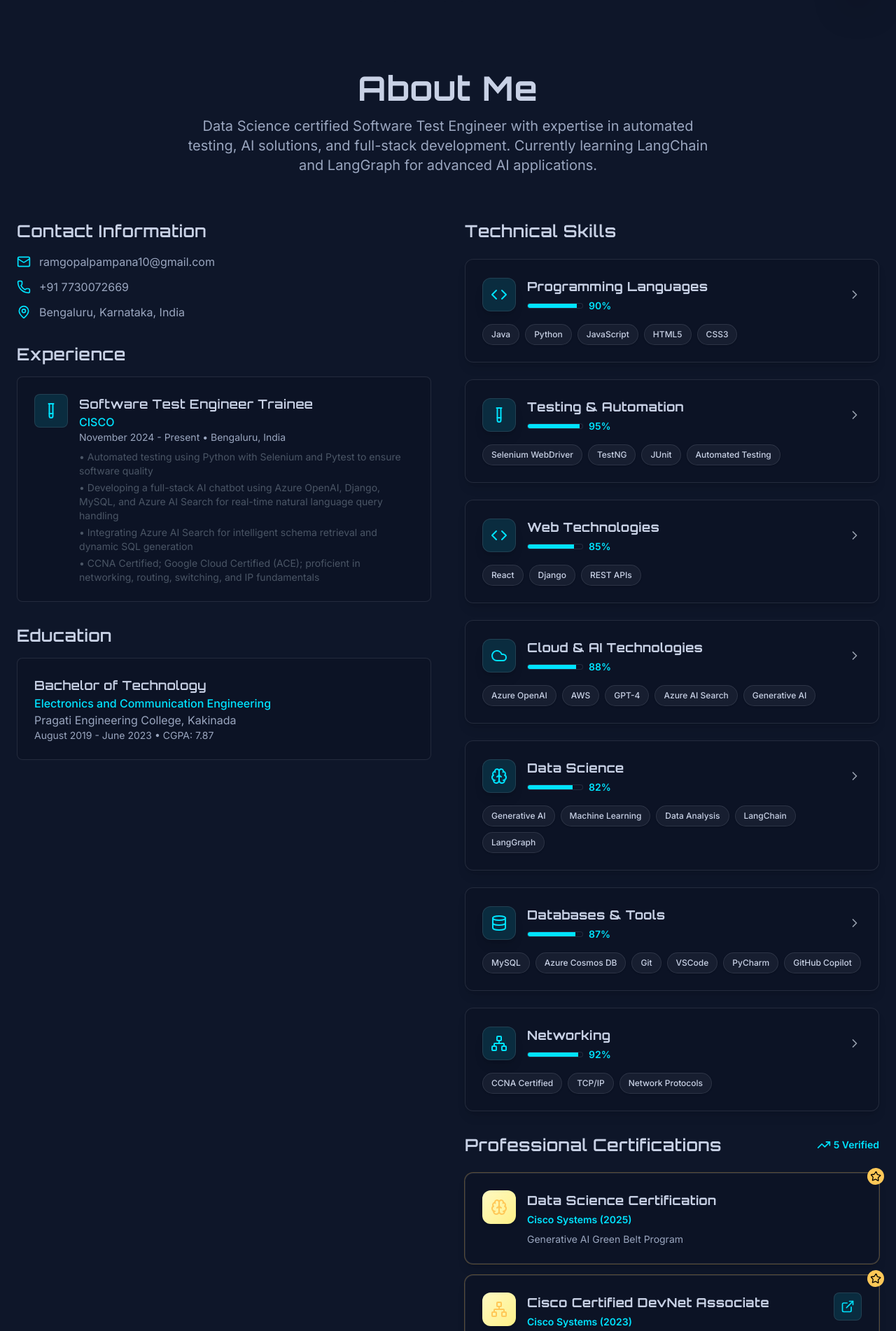
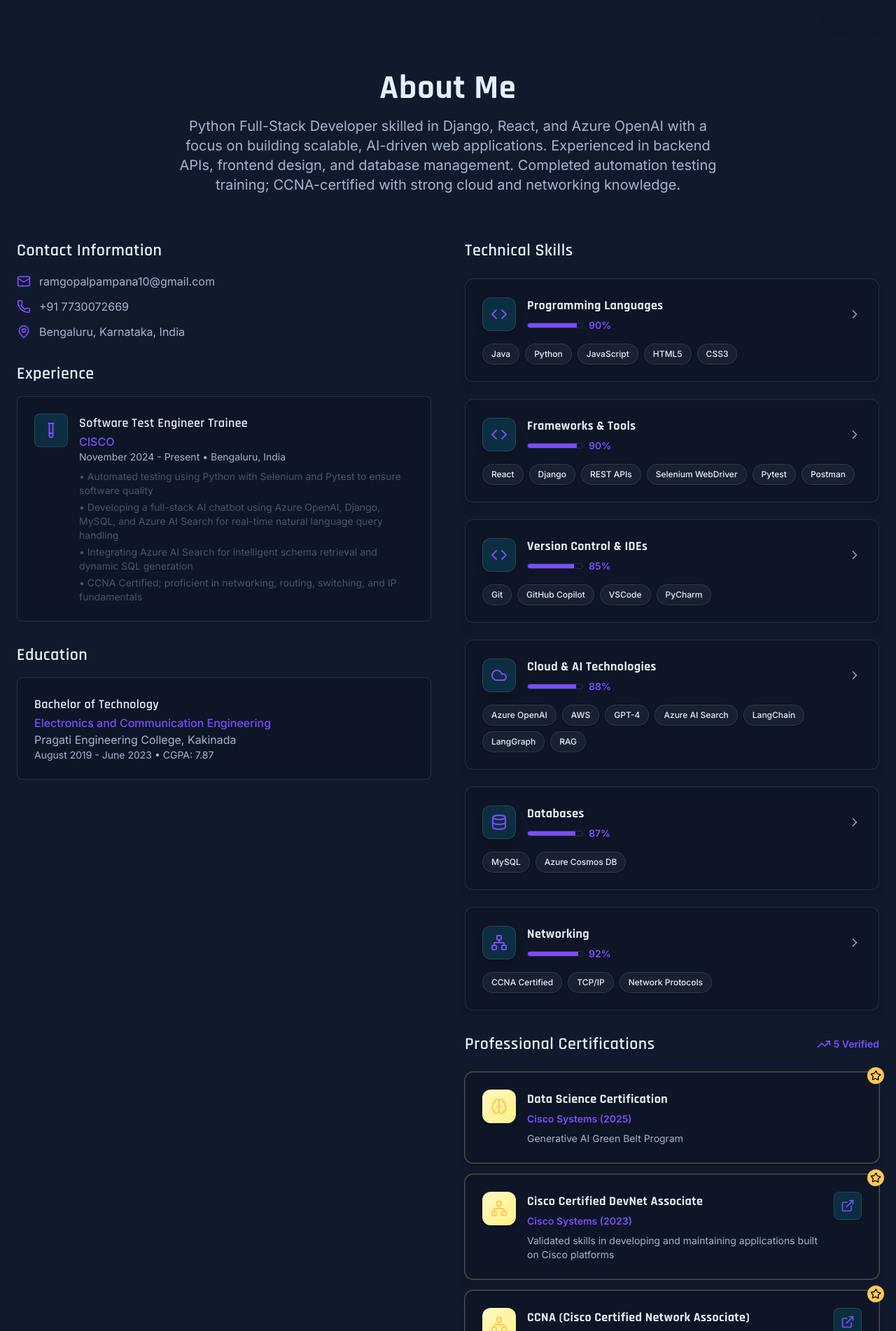
Before and after one commit to Ram2669/portfolio, a Next.js app: page / in a window 1280 px wide. Shown: the part 778-2680 px from the top of the page at 70% size. Built offline with nearby package versions, Linux system fonts and the light colour scheme.

Commit message:
Merge PR #4: Vertical-only resume refresh (Aurora theme) — Hero/About/Projects + globals/layout
Deploy vertical-only resume refresh to production via main.

Includes: Aurora theme, font stack, resume-aligned Hero/About/Projects, accessibility and UX refinements.

```diff
--- a/src/app/globals.css
+++ b/src/app/globals.css
@@ -1,24 +1,24 @@
 @import "tailwindcss";
 
 :root {
-  /* Mission Control theme tokens */
-  --mission-bg: #0A0F1F;
-  --mission-surface: #0E1629;
-  --mission-panel: #0C1325;
-  --mission-card: #0F1B2E;
+  /* Aurora vertical theme tokens */
+  --mission-bg: #0B1220;
+  --mission-surface: #111A2C;
+  --mission-panel: #0D1526;
+  --mission-card: #121C2F;
 
-  --mission-text: #C8D1E5;
-  --mission-muted: #9AA6BF;
+  --mission-text: #E6EEF8;
+  --mission-muted: #A5B4CF;
 
-  --mission-accent: #00E3FF;
-  --mission-accent-2: #00FFC6;
+  --mission-accent: #7C4DFF; /* purple */
+  --mission-accent-2: #22D3EE; /* cyan */
 
   --mission-success: #2EE6A6;
   --mission-warning: #FFC857;
   --mission-danger:  #FF6B6B;
 
-  --mission-border: rgba(200, 209, 229, 0.12);
-  --mission-grid: rgba(0, 227, 255, 0.08);
+  --mission-border: rgba(230, 240, 255, 0.12);
+  --mission-grid: rgba(124, 77, 255, 0.10);
 
   /* Default document colors */
   --background: var(--mission-bg);
@@ -170,7 +170,7 @@ a:focus {
   inset: 0;
   border-radius: inherit;
   padding: 1px;
-  background: linear-gradient(135deg, rgba(0,227,255,.5), rgba(0,255,198,.35));
+  background: linear-gradient(135deg, rgba(124,77,255,.5), rgba(34,211,238,.35));
   -webkit-mask: linear-gradient(#000 0 0) content-box, linear-gradient(#000 0 0);
   -webkit-mask-composite: xor;
   mask-composite: exclude;
@@ -178,7 +178,7 @@ a:focus {
 }
 
 .glow-text {
-  text-shadow: 0 0 8px rgba(0,227,255,.4);
+  text-shadow: 0 0 8px rgba(124,77,255,.35);
 }
 
 .telemetry-dot {
--- a/src/app/layout.tsx
+++ b/src/app/layout.tsx
@@ -1,11 +1,11 @@
 import type { Metadata } from "next";
-import { Orbitron, Inter, Geist_Mono } from "next/font/google";
+import { Rajdhani, Inter, Geist_Mono } from "next/font/google";
 import "./globals.css";
 
-const heading = Orbitron({
+const heading = Rajdhani({
   variable: "--font-heading",
   subsets: ["latin"],
-  weight: ["400", "600", "700"],
+  weight: ["600", "700"],
 });
 
 const body = Inter({
@@ -19,9 +19,9 @@ const mono = Geist_Mono({
 });
 
 export const metadata: Metadata = {
-  title: "Ram Gopal Pampana — Python Developer & AI/LLM Engineer",
+  title: "Pampana Siva Surya Ram Gopal — Software Engineer | AI & Automation | Full-Stack Development",
   description:
-    "Python Developer & AI/LLM Engineer at Cisco. Building intelligent systems, multi-agent architectures, and production-grade automation.",
+    "Python Full-Stack Developer skilled in Django, React, and Azure OpenAI. Builds scalable, AI-driven web applications, backend APIs, and robust data layers. CCNA-certified; completed automation testing training.",
   metadataBase: new URL("https://ramgopal-portfolio.vercel.app"),
   alternates: { canonical: "/" },
 };
--- a/src/components/About.tsx
+++ b/src/components/About.tsx
@@ -17,38 +17,32 @@ const About = () => {
       level: 90,
     },
     {
-      category: 'Testing & Automation',
-      items: ['Selenium WebDriver', 'TestNG', 'JUnit', 'Automated Testing'],
-      icon: TestTube,
-      description: 'Advanced test automation frameworks and quality assurance',
-      level: 95,
+      category: 'Frameworks & Tools',
+      items: ['React', 'Django', 'REST APIs', 'Selenium WebDriver', 'Pytest', 'Postman'],
+      icon: Code,
+      description: 'Modern frameworks and tools for full-stack delivery and quality',
+      level: 90,
     },
     {
-      category: 'Web Technologies',
-      items: ['React', 'Django', 'REST APIs'],
+      category: 'Version Control & IDEs',
+      items: ['Git', 'GitHub Copilot', 'VSCode', 'PyCharm'],
       icon: Code,
-      description: 'Modern web development frameworks and API integration',
+      description: 'Developer tools, environments, and collaboration',
       level: 85,
     },
     {
       category: 'Cloud & AI Technologies',
-      items: ['Azure OpenAI', 'AWS', 'GPT-4', 'Azure AI Search', 'Generative AI'],
+      items: ['Azure OpenAI', 'AWS', 'GPT-4', 'Azure AI Search', 'LangChain', 'LangGraph', 'RAG'],
       icon: Cloud,
       description: 'Cutting-edge AI and cloud computing platforms',
       level: 88,
     },
+
     {
-      category: 'Data Science',
-      items: ['Generative AI', 'Machine Learning', 'Data Analysis', 'LangChain', 'LangGraph'],
-      icon: Brain,
-      description: 'Advanced AI frameworks and machine learning technologies',
-      level: 82,
-    },
-    {
-      category: 'Databases & Tools',
-      items: ['MySQL', 'Azure Cosmos DB', 'Git', 'VSCode', 'PyCharm', 'GitHub Copilot'],
+      category: 'Databases',
+      items: ['MySQL', 'Azure Cosmos DB'],
       icon: Database,
-      description: 'Database management and development tools',
+      description: 'Relational and NoSQL data stores',
       level: 87,
     },
     {
@@ -147,7 +141,7 @@ const About = () => {
             About Me
           </h2>
           <p className="text-xl text-[var(--mission-muted)] max-w-3xl mx-auto">
-            Data Science certified Software Test Engineer with expertise in automated testing, AI solutions, and full-stack development. Currently learning LangChain and LangGraph for advanced AI applications.
+            Python Full-Stack Developer skilled in Django, React, and Azure OpenAI with a focus on building scalable, AI-driven web applications. Experienced in backend APIs, frontend design, and database management. Completed automation testing training; CCNA-certified with strong cloud and networking knowledge.
           </p>
         </motion.div>
 
@@ -204,7 +198,7 @@ const About = () => {
                       <li>• Automated testing using Python with Selenium and Pytest to ensure software quality</li>
                       <li>• Developing a full-stack AI chatbot using Azure OpenAI, Django, MySQL, and Azure AI Search for real-time natural language query handling</li>
                       <li>• Integrating Azure AI Search for intelligent schema retrieval and dynamic SQL generation</li>
-                      <li>• CCNA Certified; Google Cloud Certified (ACE); proficient in networking, routing, switching, and IP fundamentals</li>
+                      <li>• CCNA Certified; proficient in networking, routing, switching, and IP fundamentals</li>
                     </ul>
                   </div>
                 </div>
--- a/src/components/Hero.tsx
+++ b/src/components/Hero.tsx
@@ -9,8 +9,8 @@ const Hero = () => {
   const [currentRole, setCurrentRole] = useState(0);
   const roles = [
     "Software Engineer",
-    "AI & ML Enthusiast",
-    "Cisco Certified DevNet Associate"
+    "AI & Automation",
+    "Full-Stack Developer"
   ];
   const fullText = roles[currentRole];
 
@@ -106,8 +106,8 @@ const Hero = () => {
             animate={{ opacity: 1, y: 0 }}
             transition={{ duration: 0.8, delay: 0.7 }}
           >
-            Software Test Engineer at Cisco with expertise in automated testing, AI solutions, and full-stack development.
-            Currently learning LangChain and LangGraph for advanced AI applications.
+            Python Full-Stack Developer skilled in Django, React, and Azure OpenAI. Builds scalable, AI-driven web applications, backend APIs, and robust data layers.
+            Completed automation testing training; CCNA-certified; strong cloud and networking foundation.
           </motion.p>
 
               {/* Quick credibility metrics */}
--- a/src/components/Projects.tsx
+++ b/src/components/Projects.tsx
@@ -1,16 +1,16 @@
 'use client';
 
 import { motion } from 'framer-motion';
-import { Code2, Search, Zap, Shield } from 'lucide-react';
+import { Code2, Zap, Shield } from 'lucide-react';
 
 const Projects = () => {
   const projects = [
     {
-      title: 'AI-Powered Chatbot for Infrastructure Management (Cisco, 2024 – Currently Implementing)',
-      description: 'AI-powered multi-agent architecture: GPT-4.0 primary + GPT-3.5-Turbo SQL agent; intelligent query routing (RAG/SQL/web-search) via LangChain & LangGraph; RAG with Azure AI Search (chunking, Azure embeddings, vector index); autonomous SQL agent generates/validates/executes queries (Azure MySQL Server, Azure Cosmos DB); secure Azure (Azure OpenAI, Blob Storage, VNet + private networking); real-time grounded responses; production-ready.',
+      title: 'AI-Powered Chatbot for Infrastructure Management',
+      description: 'Architected a multi-agent AI chatbot: GPT-4 primary + GPT-3.5-Turbo SQL agent; intelligent routing across RAG/SQL/web-search; RAG via Azure AI Search; autonomous SQL agent for Azure MySQL and Azure Cosmos DB; secure, production-ready Azure architecture with VNet and private networking.',
       technologies: ['LangChain', 'LangGraph', 'Azure AI Search', 'Azure OpenAI (GPT-4.0, GPT-3.5-Turbo)', 'Azure MySQL Server', 'Azure Cosmos DB', 'Azure VNet', 'Azure Blob Storage', 'Django'],
       features: [
-        'Architected multi-agent: GPT-4.0 primary + GPT-3.5-Turbo SQL agent',
+        'Architected multi-agent: GPT-4 primary + GPT-3.5-Turbo SQL agent',
         'Intelligent routing across RAG, SQL, and web-search via LangChain & LangGraph',
         'RAG with Azure AI Search: chunking, Azure embeddings, vector index',
         'Autonomous SQL agent generates, validates, and executes queries (Azure MySQL Server, Azure Cosmos DB)',
@@ -19,36 +19,23 @@ const Projects = () => {
       ],
       icon: Zap,
       status: 'Currently Implementing',
-      category: 'AI/ML & Infrastructure'
-    },
-    {
-      title: 'NETWORK BASED PATTERN SEARCHING',
-      description: 'Python',
-      technologies: ['Python', 'Client-Server Architecture', 'JSON'],
-      features: [
-        'Developed a Network-Based Pattern Searching project with client-server architecture to search for words in a file.',
-        'Implemented client-server communication using JSON requests to query and return matching lines with line numbers.',
-        'Designed a Search class to read, clean, and search file content efficiently, handling errors like "File Not Found."'
-      ],
-      icon: Search,
-      status: 'Completed',
-      category: 'Backend',
-      githubLink: 'https://github.com/Ram2669/-NETWORK-BASED-PATTERN-SEARCHING_project.git'
+      category: 'AI/ML & Infrastructure',
+      githubLink: undefined
     },
     {
       title: 'Self-Fuel Dispensing Automated Framework Using RFID Cards',
-      description: 'Developed and implemented an RFID-based self-fuel dispensing system, reducing operational errors and unauthorized access by 25%. Optimized transaction efficiency by 40%, improving accuracy and user satisfaction through advanced algorithms and real-time data processing.',
+      description: 'Designed and implemented an RFID-based automated fuel dispensing framework to minimize manual errors and unauthorized access. Improved transaction accuracy by 40% through real-time data synchronization and algorithm optimization.',
       technologies: ['Embedded C', 'Arduino', 'RFID Technology', 'Real-time Processing'],
       features: [
-        'RFID card-based authentication',
-        '25% reduction in operational errors',
-        '40% improvement in transaction efficiency',
-        'Real-time data processing',
-        'Advanced security algorithms'
+        'RFID card-based authentication to prevent unauthorized access',
+        'Minimized manual errors with automated dispensing workflow',
+        'Improved transaction accuracy by 40% via real-time synchronization',
+        'Robust, secure control logic with embedded microcontroller'
       ],
       icon: Shield,
       status: 'Completed',
-      category: 'IoT/Embedded'
+      category: 'IoT/Embedded',
+      githubLink: undefined
     }
   ];
 
@@ -111,7 +98,7 @@ const Projects = () => {
           viewport={{ once: true }}
         >
           <h2 className="text-4xl md:text-5xl font-bold text-[var(--mission-text)] mb-4">
-            Missions
+            Projects
           </h2>
           <p className="text-xl text-[var(--mission-muted)] max-w-3xl mx-auto">
             A showcase of my technical projects spanning AI/ML, backend development, and IoT solutions
```
